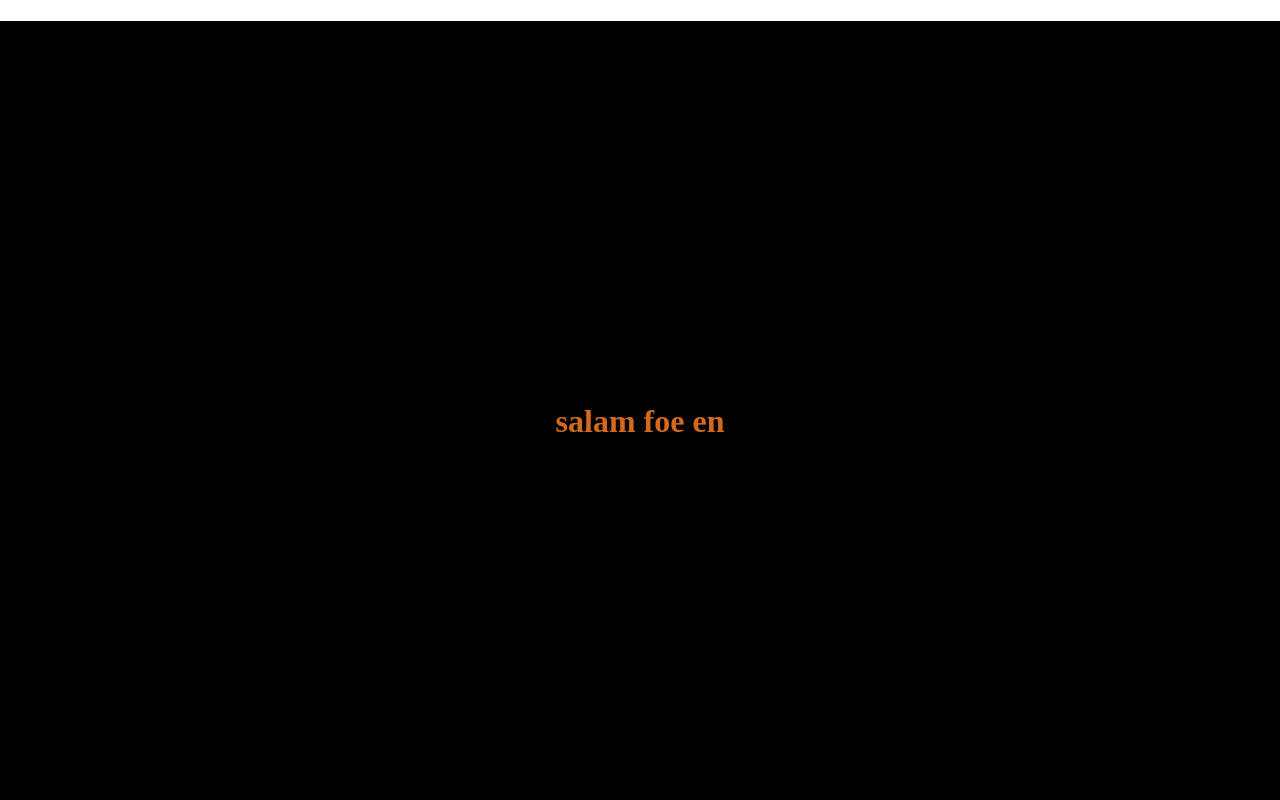
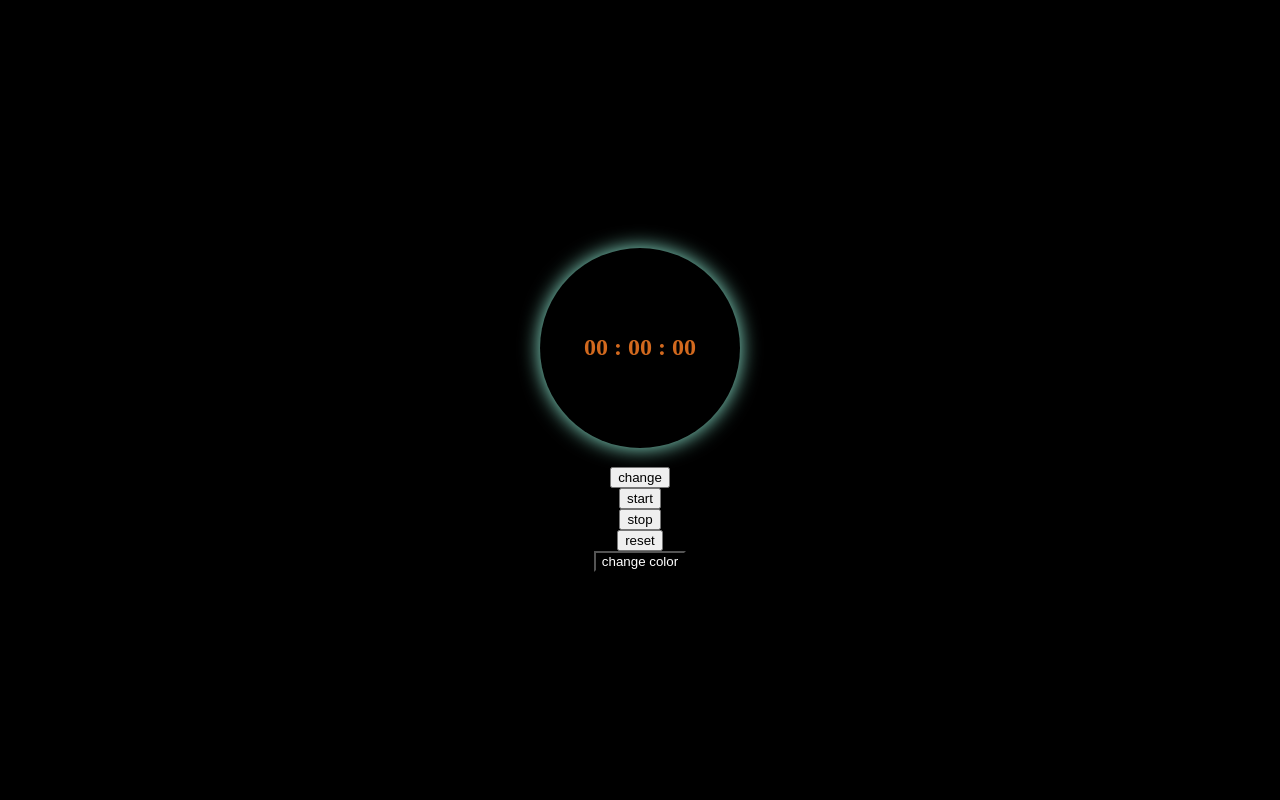
Before and after one commit to mjk1382/react-test1, a React (Create React App) app: page / in a window 1280 px wide. Shown: the top 800 px of the page. Built offline with nearby package versions, Linux system fonts and the light colour scheme.

Commit message:
chang color and use effect

```diff
--- a/src/App.js
+++ b/src/App.js
@@ -1,4 +1,4 @@
-import React ,{useState} from "react";
+import React ,{useState,useEffect} from "react";
 import ReactDOM from "react-dom/client";
 import './style.css'
 import Text from "./Text";
@@ -26,14 +26,18 @@ import Timer from "./timer";
 //  }
 // }
 const App = ()=>{
-    const[title,setState]=useState("salam foe en")
-    const handelText=()=>{
-        setState('supriseeee123')
+    const[islight,setislight]=useState(false)
+    useEffect(()=>{
+        console.log("effect");
+
+    },[islight])
+
+    const handelislight=()=>{
+        setislight(!islight)
     }
     return(
-        <div>
-     <Text title={title}/>
-        <Timer handelText={handelText}/>
+        <div className="main" style={{background:islight?"white":"black"}}>
+        <Timer islight={islight}handelislight={handelislight}/>
         </div>
     )
 
--- a/src/timer.js
+++ b/src/timer.js
@@ -83,6 +83,8 @@ class Timer extends React.Component{
           <button onClick={this.startInterval}>start</button>
           <button onClick={this.stopInterval}>stop</button>
           <button onClick={this.resetInterval}>reset</button>
+          <button  onClick={this.props.handelislight}style={{background:this.props.handelislight?"black":"white", color:this.props.handelislight?"white":"black"}}>change color</button>
+
 
           </>
         )
```
